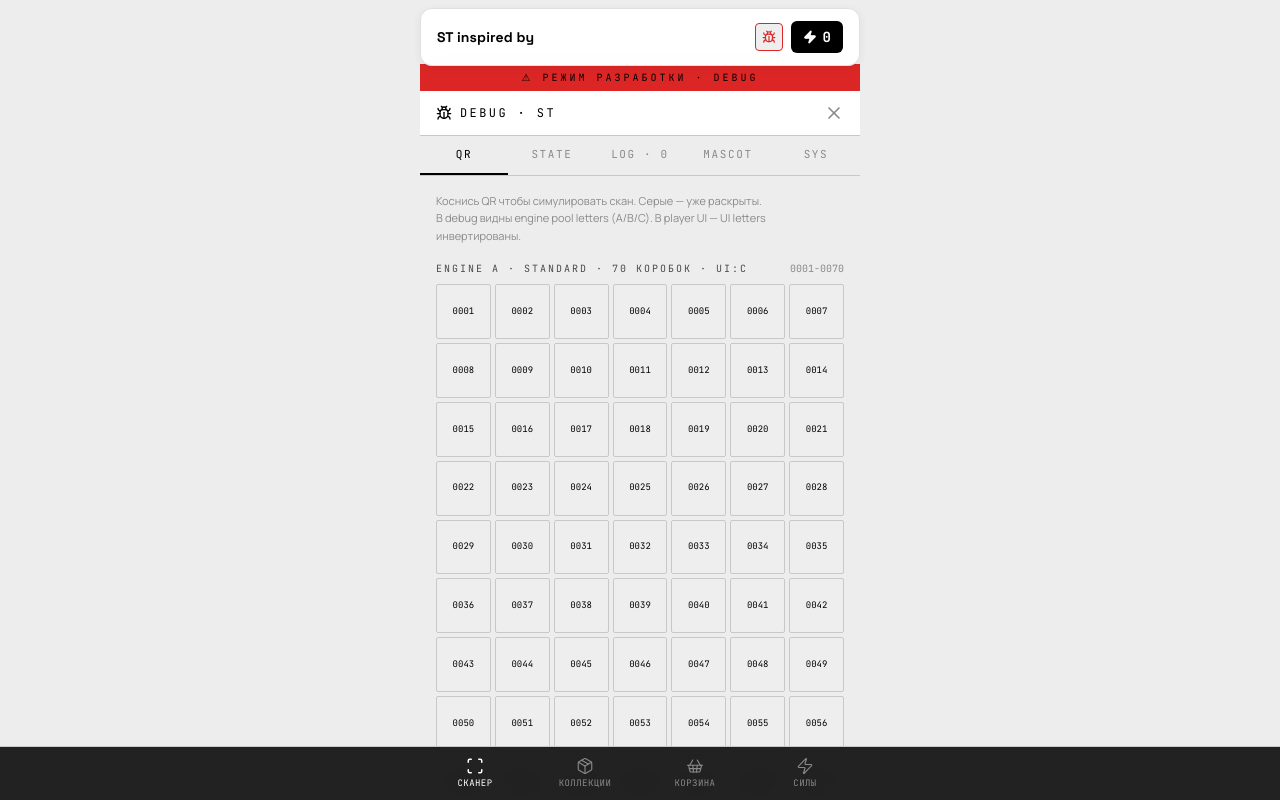
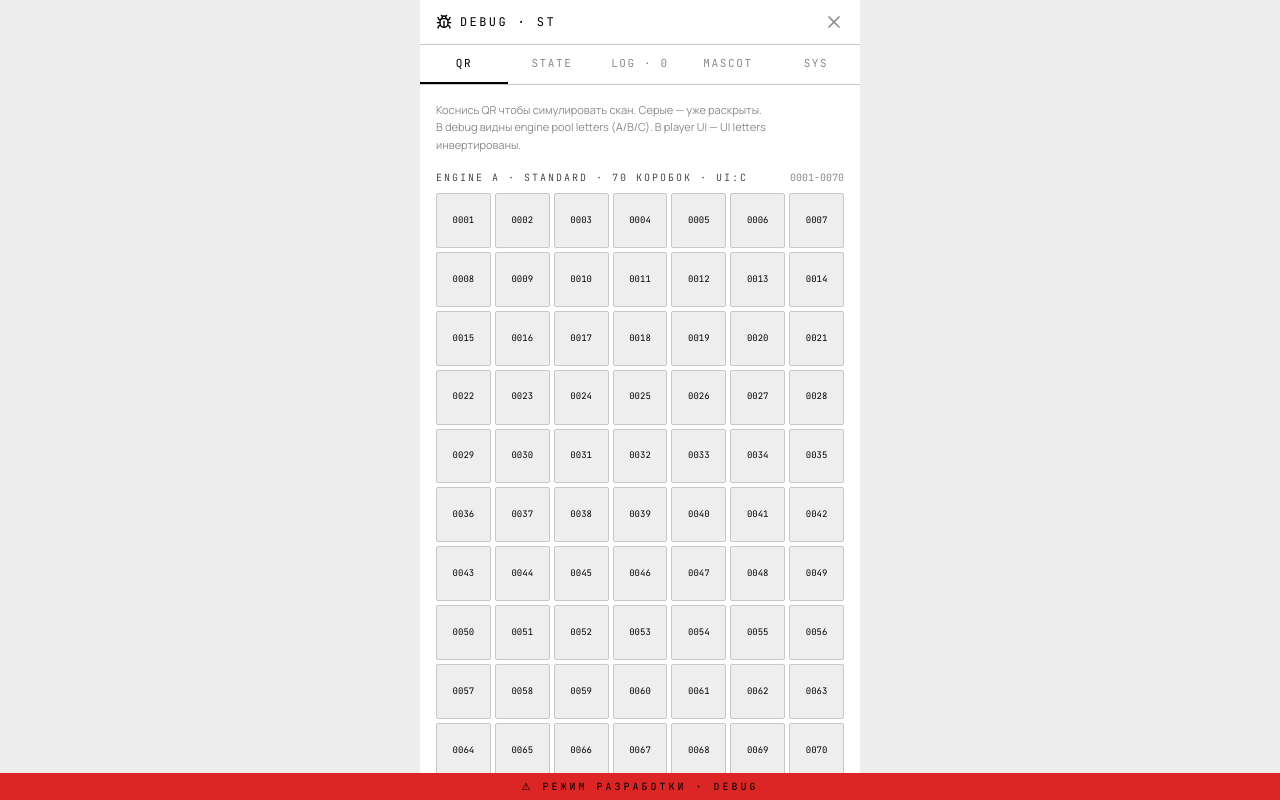
Before and after one commit to mihail-izumov/prize-engine-app, a Vue app: page / in a window 1280 px wide. Both pictures are taken after a click on the button "Тест-режим". Shown: the top 800 px of the page. Built offline with nearby package versions, Linux system fonts and the light colour scheme.

Commit message:
safe area fix + debug full page

```diff
--- a/src/App.vue
+++ b/src/App.vue
@@ -79,6 +79,12 @@ const { reveal, startReveal, closeReveal, performScan } = useReveal()
 const { activeEffects, creditCard, consumeEffects, refundKeysOnPoolFallback } = useCards()
 const { pushToast } = useToast()
 const tama = useTama()
+
+// ── Phase 4: Debug full-screen mode ─────────────────────────────────────
+// When debug is open, the debug page takes over the entire viewport.
+// TopBar, TabBar, sticky active-effects badge all hide; debug has its own
+// navigation (sticky header + X close). Used by template v-if guards.
+const isDebugFullScreen = computed(() => debugPanelOpen.value && debugMode.value)
 
 // ── Phase 4: Mascot zone logic ──────────────────────────────────────────
 // Scanner, active reveal, debug panel = gambling zone → mascot hidden.
@@ -436,11 +442,16 @@ function handleResetPartition() {
   <div class="min-h-screen relative" style="background: #EEEEEE">
     <div class="grain"></div>
 
-    <TopBar :debug-mode="debugMode" @toggle-debug="onToggleDebug" @open-stats="onOpenStats" />
+    <TopBar
+      v-if="!isDebugFullScreen"
+      :debug-mode="debugMode"
+      @toggle-debug="onToggleDebug"
+      @open-stats="onOpenStats"
+    />
 
     <!-- Active effects sticky badge -->
     <div
-      v-if="(activeEffects.luckActive || activeEffects.doubleActive || activeEffects.forcePoolC) && activeTab !== 'scanner'"
+      v-if="!isDebugFullScreen && (activeEffects.luckActive || activeEffects.doubleActive || activeEffects.forcePoolC) && activeTab !== 'scanner'"
       class="sticky z-20"
       :style="{
         top: `calc(env(safe-area-inset-top, 0px) + 60px)`,
@@ -459,7 +470,11 @@ function handleResetPartition() {
 
     <main
       class="max-w-[440px] mx-auto relative z-10"
-      :style="{ paddingTop: `calc(env(safe-area-inset-top, 0px) + 4rem)` }"
+      :style="{
+        paddingTop: isDebugFullScreen
+          ? '0'
+          : `calc(env(safe-area-inset-top, 0px) + 4rem)`,
+      }"
     >
       <!-- Debug mode: full-screen page that replaces the active screen.
            TopBar stays visible; TabBar stays visible (clicking any tab
@@ -467,7 +482,7 @@ function handleResetPartition() {
            content at fixed z-50 when on the Mascot debug tab (see
            mascotZone). -->
       <DebugPanel
-        v-if="debugPanelOpen && debugMode"
+        v-if="isDebugFullScreen"
         :scan-log="scanLog"
         :scanned-qrs="scannedQrs"
         :server-seed="serverSeed"
@@ -508,7 +523,13 @@ function handleResetPartition() {
     />
     <ToastStack />
     <TamaMascot :zone="mascotZone" />
-    <TabBar :active-tab="activeTab" :cart-ping="cartBadgePing" :coll-ping="collBadgePing" @change="onTabChange" />
+    <TabBar
+      v-if="!isDebugFullScreen"
+      :active-tab="activeTab"
+      :cart-ping="cartBadgePing"
+      :coll-ping="collBadgePing"
+      @change="onTabChange"
+    />
 
     <!-- Phase 3: Stats overlay — full-screen ProfileScreen -->
     <div
--- a/src/components/DebugPanel.vue
+++ b/src/components/DebugPanel.vue
@@ -244,24 +244,29 @@ async function hardReload() {
 <template>
   <!--
     Full-screen page replacing the active screen content (rendered from
-    App.vue's <main> via v-if). NOT a modal — TopBar and TabBar stay
-    visible, mascot floats over this content at fixed z-50 when on the
-    Mascot tab. No overlay backdrop, no max-h-mascot trick — those were
-    needed when this was a modal, now unnecessary.
+    App.vue's <main> via v-if). TopBar and TabBar are hidden by App.vue
+    while this is mounted; debug provides its own navigation (sticky
+    header with X close + sticky tabs + fixed-bottom DEV indicator).
   -->
-  <div class="w-full">
-    <!-- DEV MODE banner — единственный красный в платформенном UI -->
+  <div class="w-full" style="background: #FFFFFF">
+    <!-- ─── Sticky top: safe-area + header + tab switcher ───────────────
+         padding-top: env(safe-area-inset-top) paints the iPhone notch
+         area with white so it visually merges with the debug header.
+         Stays glued to viewport top during scroll (z-40, below mascot
+         z-50 and plinth z-49, but above content). -->
     <div
-      class="px-4 py-1.5 text-center font-mono text-[10px] uppercase tracking-[0.3em]"
-      style="background: #DC2626; color: #000000"
+      class="sticky z-40"
+      style="
+        top: 0;
+        background: #FFFFFF;
+        padding-top: env(safe-area-inset-top, 0px);
+        border-bottom: 1px solid #C8C8C8;
+      "
     >
-      ⚠ Режим разработки · debug
-    </div>
-
-    <!-- Header -->
-    <div
-      class="flex items-center justify-between px-4 py-3"
-      style="background: #FFFFFF; border-bottom: 1px solid #C8C8C8"
+      <!-- Header — Debug · series name + X close button -->
+      <div
+        class="flex items-center justify-between px-4 py-3"
+        style="border-bottom: 1px solid #C8C8C8"
       >
         <div class="flex items-center gap-2">
           <Bug :size="16" color="#000000" />
@@ -275,7 +280,7 @@ async function hardReload() {
       </div>
 
       <!-- Tab switcher -->
-      <div class="flex flex-wrap" style="border-bottom: 1px solid #C8C8C8">
+      <div class="flex flex-wrap">
         <button
           v-for="t in [
             { id: 'qrs', label: 'QR' },
@@ -297,18 +302,18 @@ async function hardReload() {
           {{ t.label }}
         </button>
       </div>
+    </div>
 
-      <!-- Content area. No internal scroll — window scrolls naturally
-           (we're not a modal anymore). pb is dynamic:
-           • non-mascot tabs: pb-28 (112px) clears the fixed TabBar (~94px
-             with iPhone safe-area).
-           • mascot tab: pb-[200px] additionally clears the mascot, which
-             floats fixed at ~170px from viewport bottom on Mascot tab.
-             Without this, the last content rows would visually overlap
-             the mascot's head. -->
+      <!-- Content area. No internal scroll — window scrolls naturally.
+           pb is dynamic to clear fixed-bottom elements:
+           • Non-mascot tabs: pb-24 (96px) clears the red DEV banner
+             (~70px on iPhone: 36px inner + safe-area-inset-bottom 34px).
+           • Mascot tab: pb-[260px] clears the plinth top (~230px from
+             physical bottom) so last content row doesn't visually collide
+             with mascot/plinth area when scrolled to bottom. -->
       <div
         class="px-4 pt-4"
-        :class="activeSection === 'mascot' ? 'pb-[200px]' : 'pb-28'"
+        :class="activeSection === 'mascot' ? 'pb-[260px]' : 'pb-24'"
       >
 
         <!-- ═══ QRS TAB ═══ -->
@@ -1088,5 +1093,43 @@ async function hardReload() {
           </div>
         </div>
       </div>
+
+    <!-- ─── Fixed white plinth behind mascot (Mascot tab only) ─────────
+         z-49 sits below mascot (z-50) but above all scrollable content.
+         Mascot lives at bottom: env(safe-area-inset-bottom) + 70px and
+         is ~120-160px tall, so SVG vertical span ≈ 70..230 from bottom.
+         Plinth at bottom = red-banner-height (36px inner) + safe-area
+         and height 160px → covers 70..230 area. Mascot sits cleanly on
+         white. -->
+    <div
+      v-if="activeSection === 'mascot'"
+      class="fixed left-0 right-0"
+      style="
+        bottom: calc(env(safe-area-inset-bottom, 0px) + 36px);
+        height: 160px;
+        background: #FFFFFF;
+        z-index: 49;
+        border-top: 1px solid #E0E0E0;
+        border-bottom: 1px solid #E0E0E0;
+      "
+      aria-hidden="true"
+    ></div>
+
+    <!-- ─── Fixed red "DEV MODE" indicator at very bottom ──────────────
+         z-30 (below plinth z-49 and mascot z-50 — they don't overlap,
+         the banner is below them). Inner padding-bottom includes
+         safe-area-inset-bottom so text sits above iPhone home indicator. -->
+    <div
+      class="fixed left-0 right-0 text-center font-mono text-[10px] uppercase tracking-[0.3em]"
+      style="
+        bottom: 0;
+        z-index: 30;
+        background: #DC2626;
+        color: #000000;
+        padding: 6px 16px calc(env(safe-area-inset-bottom, 0px) + 6px);
+      "
+    >
+      ⚠ Режим разработки · debug
+    </div>
   </div>
 </template>
```
